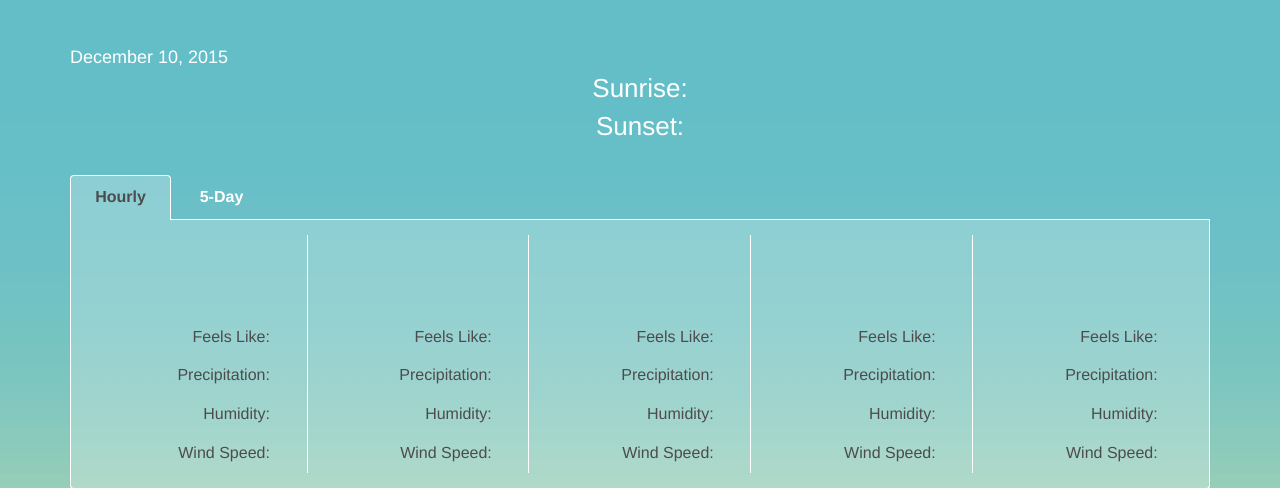
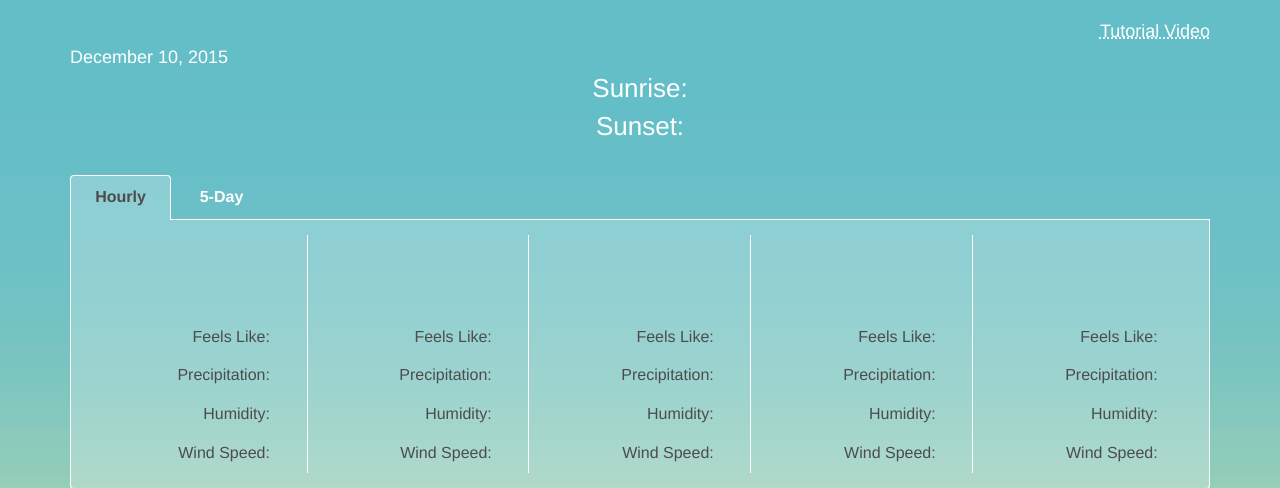
Before and after one commit to fchandra09/weather-buddy, a PHP site: page / in a window 1280 px wide. Shown: the part 51-539 px from the top of the page. Run offline with PHP 8.4, Linux system fonts and the light colour scheme; tables that the repository leaves empty hold one stand-in row (values such as "Sample post"); data that the repository does not hold is empty; some libraries are stand-ins or nearby versions; some web fonts are replaced.

Commit message:
Updated links for tutorial video.

```diff
--- a/application/views/_templates/header.php
+++ b/application/views/_templates/header.php
@@ -142,10 +142,10 @@
 									<a href="<?php echo URL_WITH_INDEX_FILE; ?>user">Settings</a>
 								</li>
 								<li>
-									<a data-toggle="modal" data-target="#tutorial-video" style="cursor:pointer;">Tutorial Video</a>
+									<a href="<?php echo URL_WITH_INDEX_FILE; ?>user/logout">Logout</a>
 								</li>
 								<li>
-									<a href="<?php echo URL_WITH_INDEX_FILE; ?>user/logout">Logout</a>
+									<a data-toggle="modal" data-target="#tutorial-video" style="cursor:pointer;">Tutorial Video</a>
 								</li>
 							</ul>
 						</li>
@@ -195,14 +195,14 @@
 							</a>
 						</li>
 						<li>
-							<a data-toggle="modal" data-target="#tutorial-video" style="cursor:pointer;">
-								Tutorial Video
+							<a href="<?php echo URL_WITH_INDEX_FILE; ?>user/logout">
+								Logout
 								<span class="glyphicon glyphicon-chevron-right"></span>
 							</a>
 						</li>
 						<li>
-							<a href="<?php echo URL_WITH_INDEX_FILE; ?>user/logout">
-								Logout
+							<a data-toggle="modal" data-target="#tutorial-video" style="cursor:pointer;">
+								Tutorial Video
 								<span class="glyphicon glyphicon-chevron-right"></span>
 							</a>
 						</li>
--- a/application/views/home/today_weather.php
+++ b/application/views/home/today_weather.php
@@ -7,9 +7,11 @@
 			<span id="date-text"></span><br/>
 			<span id='back-to-default' class="location-link"><span class='button'>Switch back to default location</span><span class="glyphicon glyphicon-chevron-right"></span></span>
 		</div>
-		<!--<div class="share">
-			Share
-		</div>-->
+		<?php if (!is_numeric($userID)) { ?>
+			<div class="share">
+				<a data-toggle="modal" data-target="#tutorial-video" style="cursor:pointer;">Tutorial Video</a>
+			</div>
+		<?php } ?>
 	</div>
 
 	<?php if (is_numeric($userID)) { ?>
--- a/public/css/weather-buddy.css
+++ b/public/css/weather-buddy.css
@@ -414,6 +414,7 @@
 .main-link a,
 .important-info a,
 .additional-info a,
+.share a,
 .location-link {
 	color: #fff;
 	text-decoration: underline;
@@ -423,6 +424,7 @@
 .main-link a:hover, .main-link a:focus,
 .important-info a:hover, .important-info a:focus,
 .additional-info a:hover, .additional-info a:focus,
+.share a:hover, .share a:focus,
 .location-link:hover, .location-link:focus {
 	color: #4c4c4c;
 }
```
